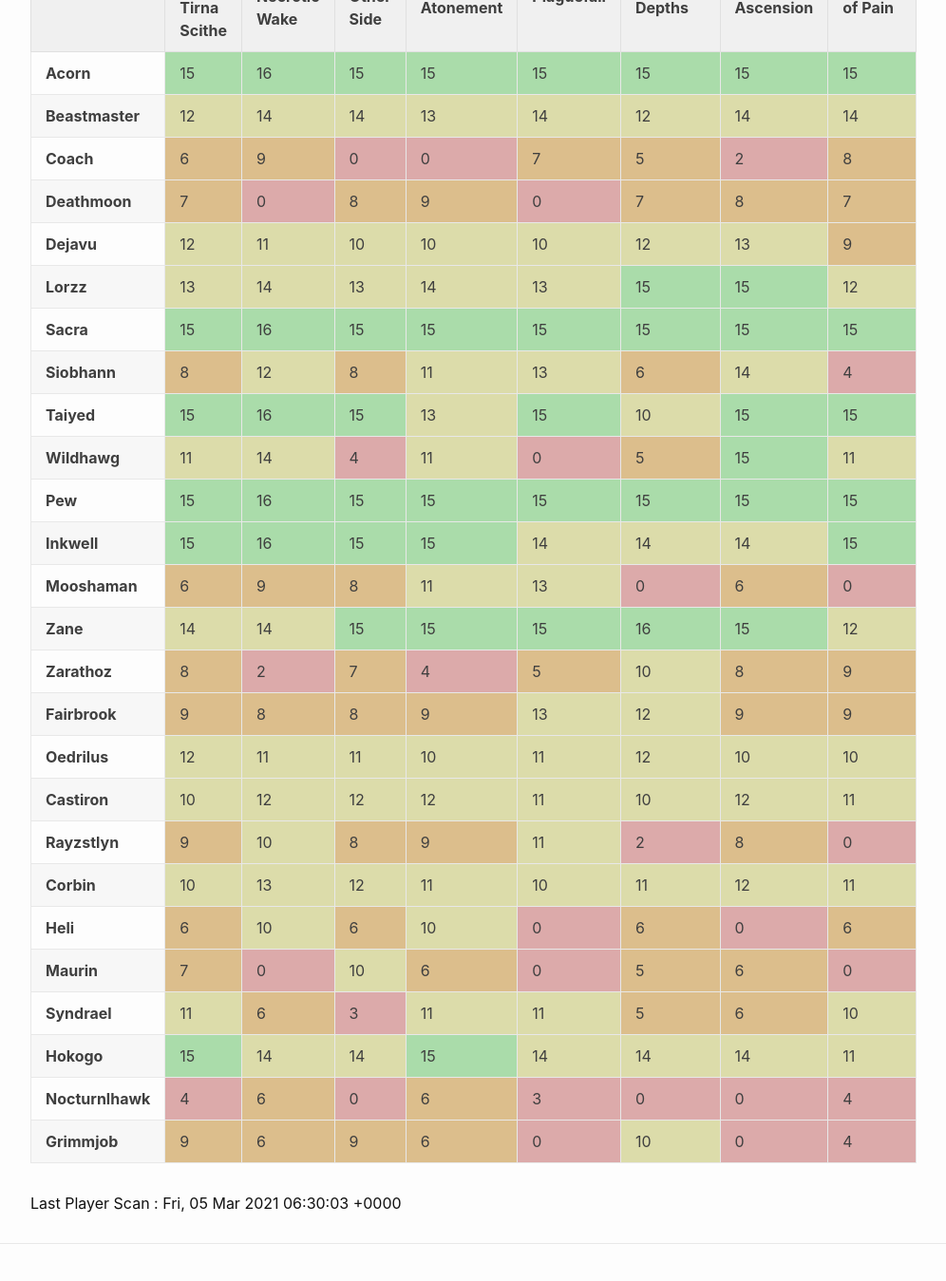
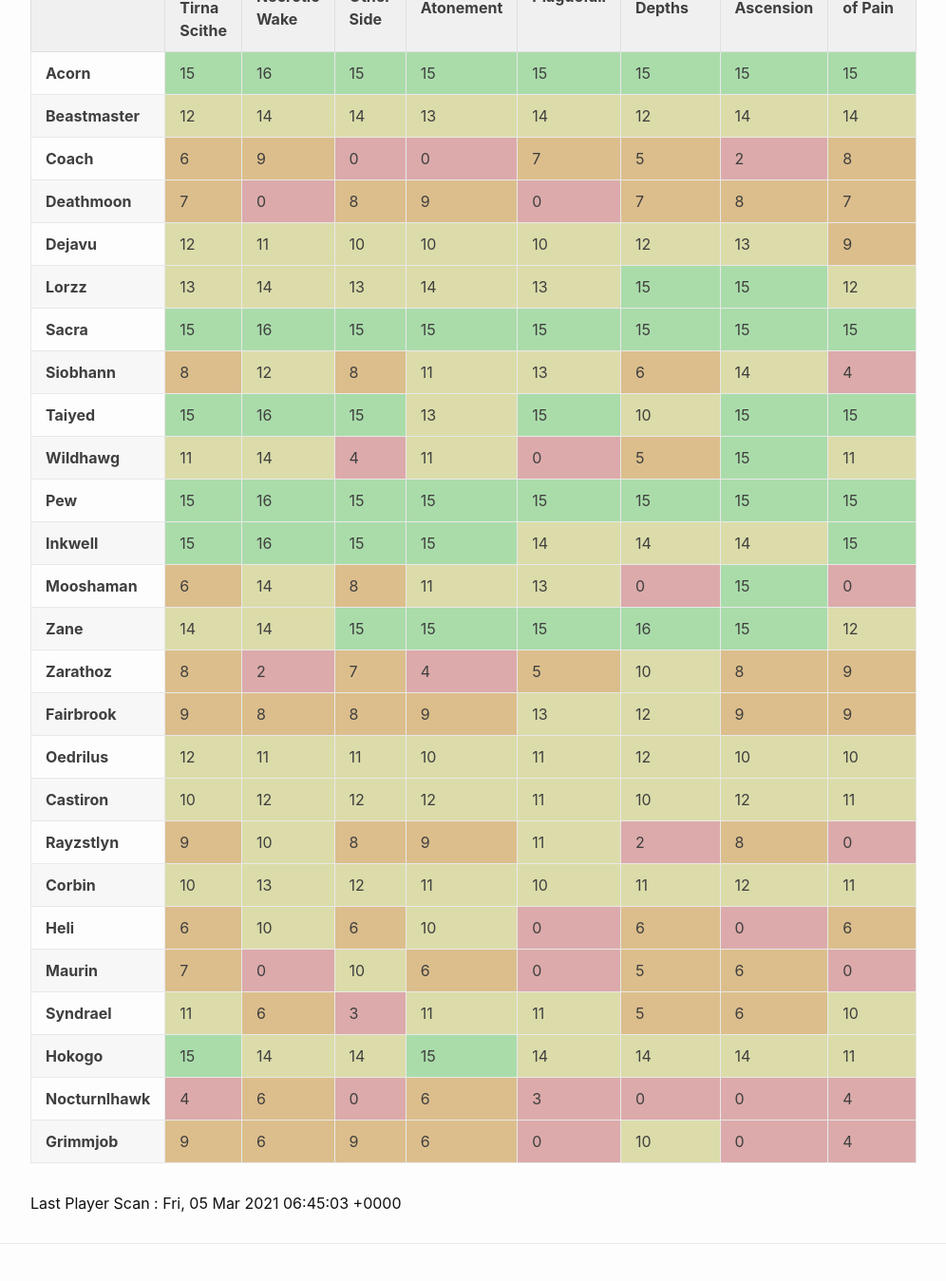
Before and after one commit to eldertribunal/keystonetracker, a Jekyll site: the page built from players.md, in a window 1280 px wide and 1400 px high, scrolled down 206 px. Shown: the top 1349 px of the window at 95% size, without its empty margins (126-1122 px from the left). Built offline with Jekyll 4.4.1, drawn with Linux system fonts in a browser that asks for light colours.

Commit message:
auto scan Fri Mar  5 06:45:40 UTC 2021

```diff
--- a/_data/characters.json
+++ b/_data/characters.json
@@ -864,7 +864,7 @@
       },
       {
         "name": "The Necrotic Wake",
-        "level": 9,
+        "level": 14,
         "id": 376
       },
       {
@@ -889,7 +889,7 @@
       },
       {
         "name": "Spires of Ascension",
-        "level": 6,
+        "level": 15,
         "id": 381
       },
       {
--- a/_data/players.json
+++ b/_data/players.json
@@ -549,7 +549,7 @@
       },
       {
         "name": "The Necrotic Wake",
-        "level": 9,
+        "level": 14,
         "id": 376
       },
       {
@@ -574,7 +574,7 @@
       },
       {
         "name": "Spires of Ascension",
-        "level": 6,
+        "level": 15,
         "id": 381
       },
       {
--- a/_data/scanned.json
+++ b/_data/scanned.json
@@ -1,3 +1,3 @@
 {
-  "timestamp": 1614925803
+  "timestamp": 1614926703
 }
```
